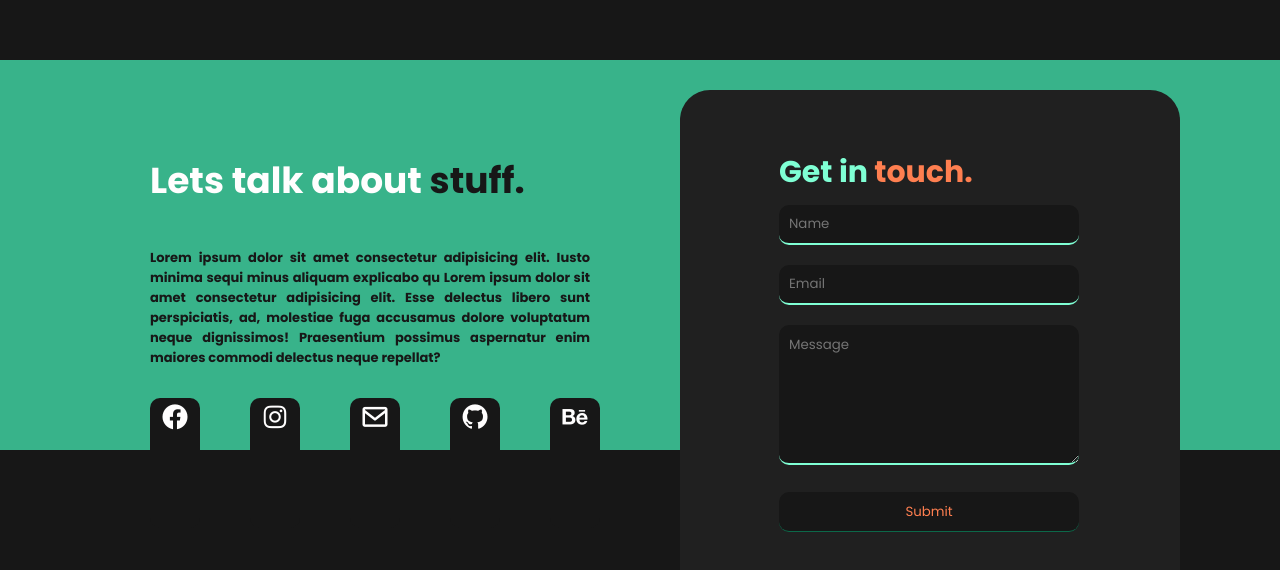
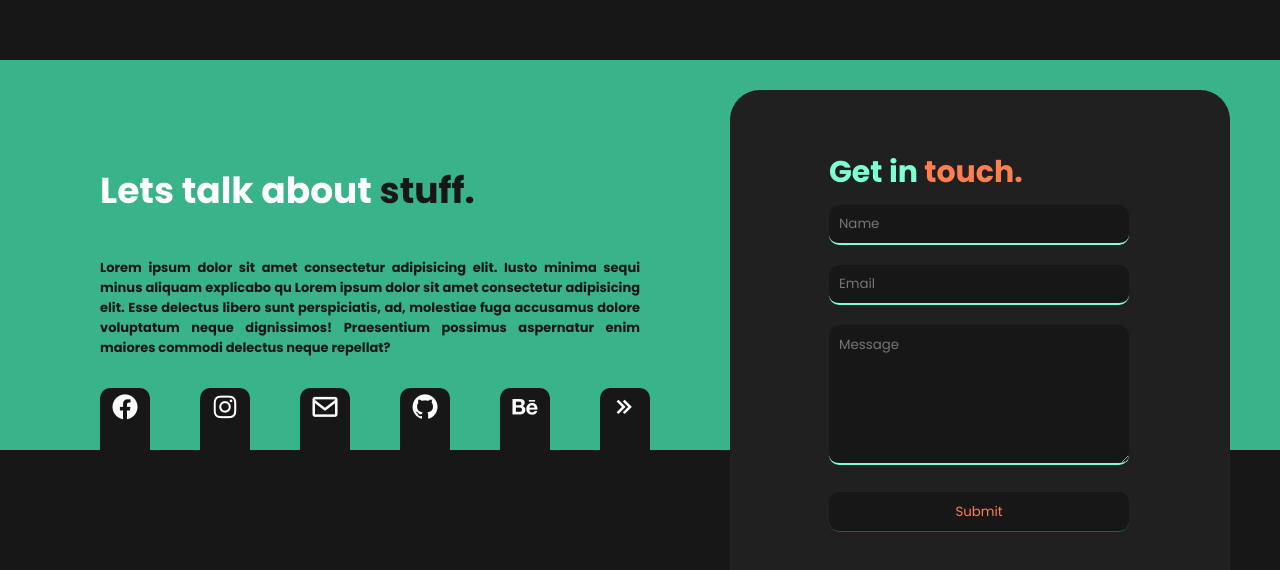
Before and after one commit to nasimrifat101/Rifat-portfolio, a plain HTML site: page index.html in a window 1280 px wide. Shown: the part 2678-3248 px from the top of the page. Drawn offline with nearby package versions, Linux system fonts and the light colour scheme; a script that the page names is missing.

Commit message:
new hover

```diff
--- a/index.html
+++ b/index.html
@@ -127,8 +127,8 @@
                     <a href="#"><i class='bx bxl-instagram'></i></a>
                     <a href="#"><i class='bx bx-envelope'></i></a>
                     <a href="#"><i class='bx bxl-github'></i></a>
-
                     <a href="#"><i class='bx bxl-behance' ></i></a>
+                    <a href="#"> <i class='bx bx-chevrons-right'></i></a>
 
 
                 </section>
```
